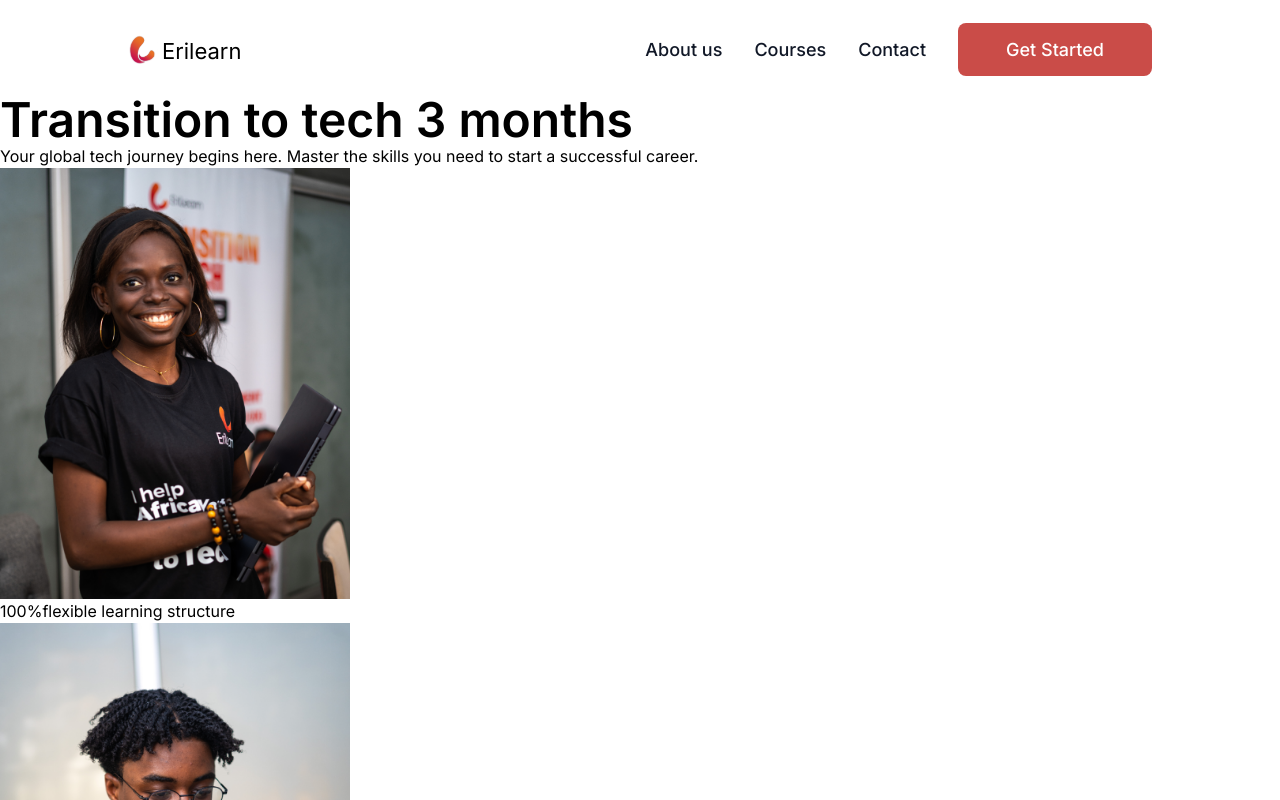
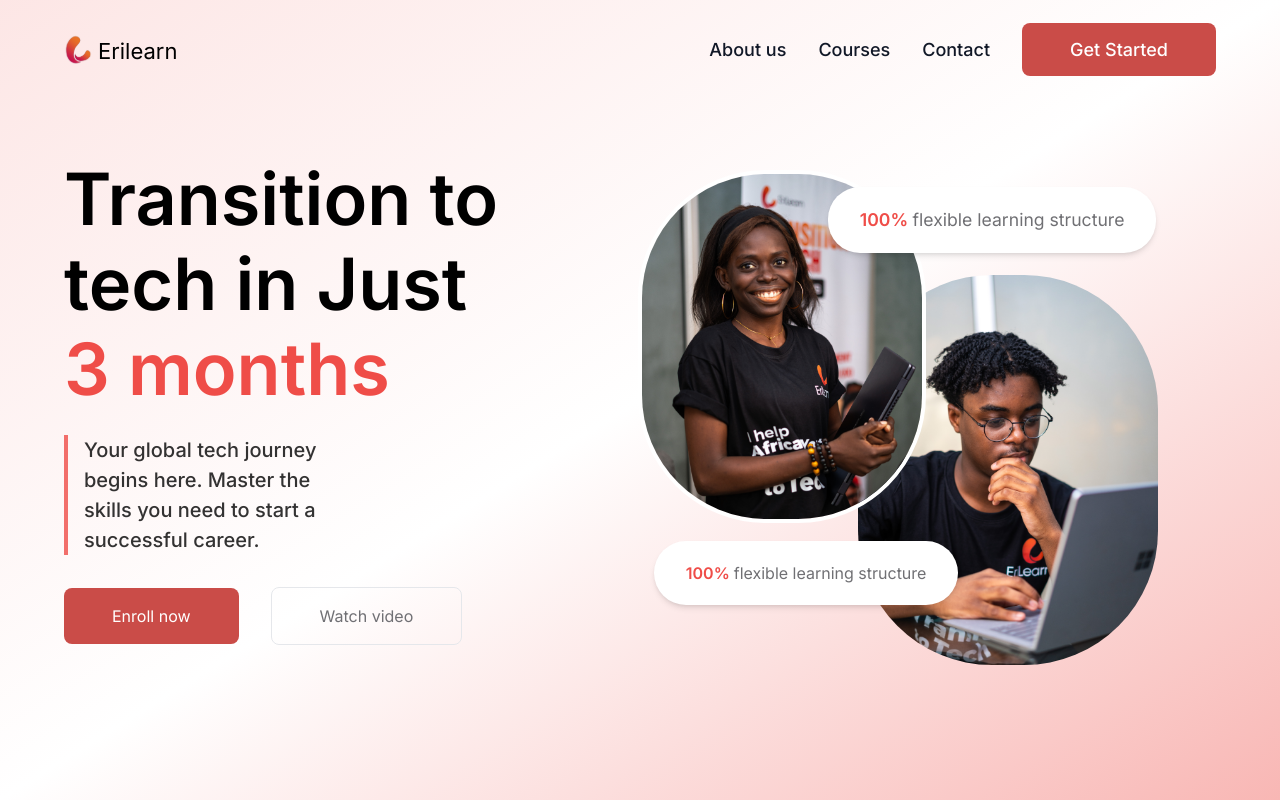
Before and after one commit to Nathan-Somto/Erilearn-Website, a Next.js app: page /home in a window 1280 px wide. Shown: the top 800 px of the page. Built offline with nearby package versions, Linux system fonts and the light colour scheme.

Commit message:
feat: completed hero

```diff
--- a/src/components/Hero/index.tsx
+++ b/src/components/Hero/index.tsx
@@ -1,28 +1,56 @@
-import React from 'react'
-import data from '@/data/data.json';
-import Image from 'next/image';
-type Props = {}
+import React from "react";
+import data from "@/data/data.json";
+import Image from "next/image";
+import { motion } from "framer-motion";
+type Props = {};
 
 const Hero = (props: Props) => {
-    const {hero} = data;
+  const { hero } = data;
   return (
-    <header>
-        <div>
-            <h1>{hero.heading1} <span>{hero.span}</span></h1>
-            <p>{hero.paragraph}</p>
+    <header className="bg-gradient-to-tl overflow-hidden from-[rgba(244,137,133,0.61)] pt-32 xl:pt-0 xl:flex-row flex-col via-[#fff] to-[rgba(244,137,133,0.21)] flex w-full -mt-24  min-h-screen xl:items-center justify-center px-[5%]">
+      <motion.div
+        initial={{ x: "-100%", opacity: 0 }}
+        animate={{ x: "0%", opacity: 1 }}
+        transition={{ duration: 0.75, ease: "easeIn" }}
+        className="mt-[10%] text-center xl:text-left lg:mt-0"
+      >
+        <h1 className="text-[50px] md:text-[62px] xl:text-[72px] w-[80%] xl:w-full mx-auto   xl:leading-[85px]">
+          {hero.heading1}
+          <span className="text-primary">{hero.span}</span>
+        </h1>
+        <p className="opacity-80 mt-6 mx-auto xl:border-l-4 border-solid border-primary pl-4 w-[80%] xl:w-[60%] text-[17px] xl:mx-0 font-medium xl:text-[20px]">
+          {hero.paragraph}
+        </p>
+        <div className="mt-8">
+          <button className="primary-btn">Enroll now</button>
+          <button className="primary-btn bg-transparent hover:border-2 hover:opacity-100 text-secondary border border-solid border-gray-70 ml-8">
+            Watch video
+          </button>
         </div>
-        <div>
-            <figure className=''>
-                <Image src={'/ope.png'} alt="staff"  height={350} width={350}/>
-                <figcaption><span>{hero.tagSpan}</span>{hero.tagPara}</figcaption>
-            </figure>
-            <figure>
-            <Image src={'/ima_son.png'} alt="student"  height={350} width={350}/>
-                <figcaption> <span>{hero.tagSpan}</span>{hero.tagPara}</figcaption>
-            </figure>
-        </div>
+      </motion.div>
+      <div className="relative hidden xl:block flex-shrink-0 w-[650px] mt-[50px] mr-[5%]   h-[500px]">
+        <motion.figure initial={{x:-50,opacity:0}}  animate={{x:0,opacity:1}} transition={{delay:0.7, duration:0.7, ease:'easeIn'}} className="absolute flex-shrink-0 z-[5] top-[-5px] rounded-[128px] border-4 border-solid border-white overflow-hidden left-[20%]">
+          <Image src={"/ope.png"} alt="staff" height={350} width={280} />
+        </motion.figure>
+        <motion.figcaption initial={{scale:0}} animate={{scale:1}} transition={{duration:0.7, delay:1.1}} className="absolute right-[2px] z-[6] top-[12px] bg-white text-[1.1rem] text-secondary px-8 py-5 shadow-md rounded-[32px]">
+          <span className="text-primary font-semibold">{hero.tagSpan} </span>
+          {hero.tagPara}
+        </motion.figcaption>
+        <motion.figure initial={{x:50,opacity:0}}  animate={{x:0,opacity:1}} transition={{delay:0.8, duration:0.75, ease:'easeIn'}} className="absolute flex-shrink-0 top-[100px] rounded-[134px] overflow-hidden right-0">
+          <Image src={"/ima_son.png"} alt="student" height={400} width={300} />
+        </motion.figure>
+        <motion.figcaption initial={{scale:0}} animate={{scale:1}} transition={{duration:0.8, delay:1.2}} className="absolute right-[200px] z-[7] bottom-[70px] bg-white text-secondary px-8 py-5 shadow-md rounded-[32px]">
+          <span className="text-primary font-semibold">{hero.tagSpan} </span>
+          {hero.tagPara}
+        </motion.figcaption>
+      </div>
+      <div className="xl:hidden mt-12">
+        <motion.figure initial={{opacity:0}} animate={{opacity:1}} transition={{delay:0.75,duration:0.65, ease:'easeIn'}} className="relative rounded-[25%] overflow-hidden mx-auto w-[350px] h-[350px]">
+          <Image src={"/taiwo.png"} className="object-cover" fill alt="taiwo" />
+        </motion.figure>
+      </div>
     </header>
-  )
-}
+  );
+};
 
-export default Hero
+export default Hero;
--- a/src/components/Navbar/index.tsx
+++ b/src/components/Navbar/index.tsx
@@ -9,7 +9,7 @@ const Navbar = () => {
     /* Mobile nav open and close */
     const [openMobileNav,setOpenMobileNav] = useState(false);
   return (
-   <nav className="fixed top-0 h-[100px] bg-white justify-between py-3 flex items-center left-0 right-0 w-full px-[10%] z-[100] ">
+   <nav className="fixed top-0 h-[100px] bg-transparent justify-between py-3 flex items-center left-0 right-0 w-full px-[5%] z-[100] ">
     <Link href="/home" className="flex gap-1 text-[22px] items-end">
         {/* Logo */}
         <Image
@@ -39,7 +39,7 @@ const Navbar = () => {
       className="h-[2px] w-5 bg-gray-900"></motion.div>
     </motion.div>
     {/* Mobile Nav */}
-    <AnimatePresence>
+    <AnimatePresence mode='wait'>
     {openMobileNav &&  <MobileNav/>}
     </AnimatePresence>
 
--- a/src/data/data.json
+++ b/src/data/data.json
@@ -19,7 +19,7 @@
 },
 "hero":
 {
-    "heading1": "Transition to tech",
+    "heading1": "Transition to tech in Just ",
     "span":"3 months",
     "paragraph":"Your global tech journey begins here. Master the skills you need to start a successful career.",
     "tagSpan":"100%",
```
Also changed, not shown: public/DSC09223 1.png (added).
